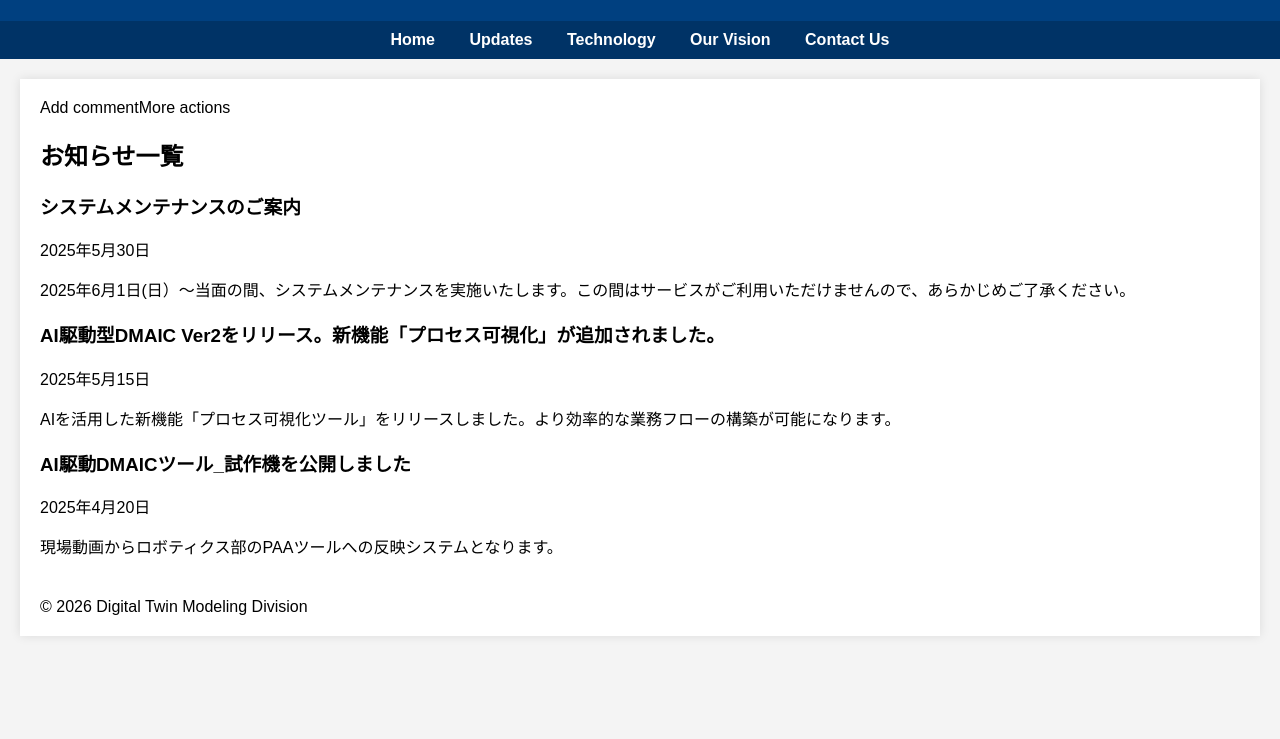
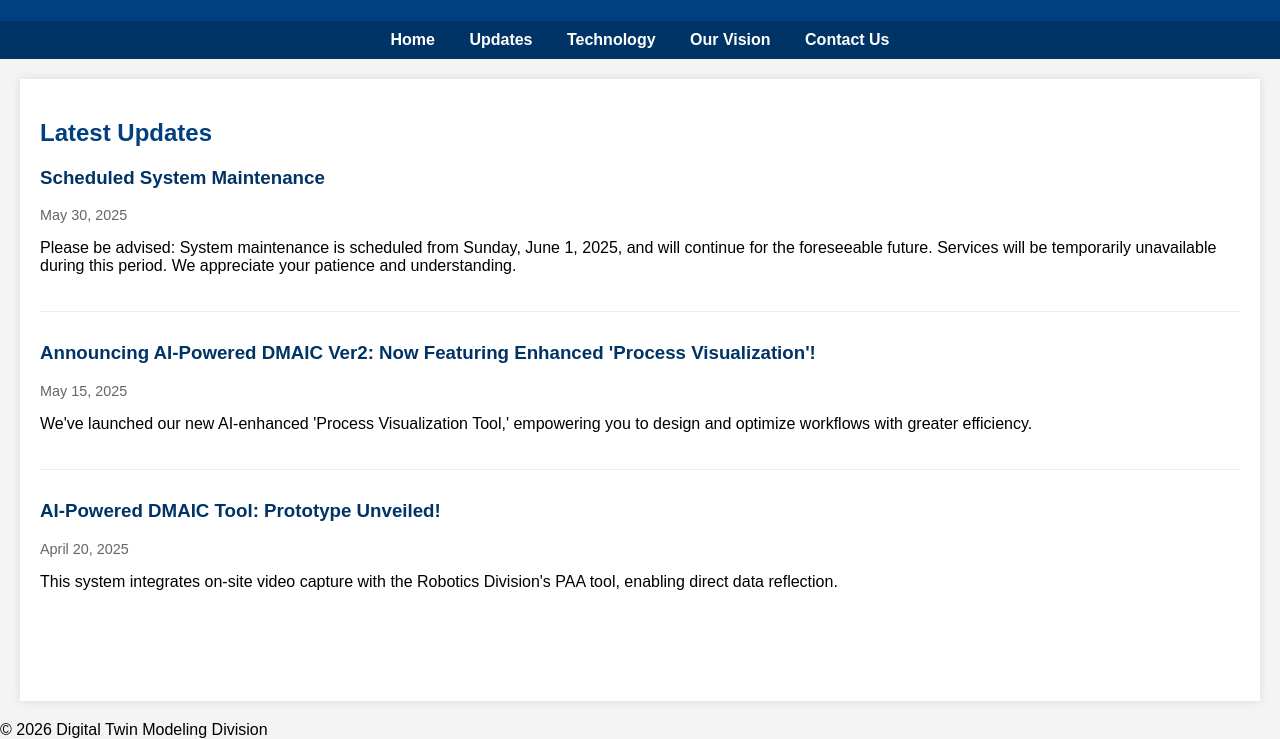
Before and after one commit to PANAKATA/my-website, a plain HTML site: page index.html in a window 1280 px wide. Shown: the part 99-838 px from the top of the page. Before the commit the page ends 800 px from the top, so only its background shows below. Drawn offline with Linux system fonts and the light colour scheme.

Commit message:
Update index.html

```diff
--- a/index.html
+++ b/index.html
@@ -3,7 +3,7 @@
 <head>
     <meta charset="UTF-8">
     <meta name="viewport" content="width=device-width, initial-scale=1.0">
-    <title>AI駆動DMAICシステム - お知らせ</title>
+    <title>AI-Powered DMAIC System - Updates</title>
     <style>
        body { font-family: Arial, sans-serif; margin: 0; padding: 0; background-color: #f4f4f4; }
        header { background-color: #004080; color: white; padding: 20px 0; text-align: center; }
@@ -11,6 +11,11 @@
        nav a { color: white; margin: 0 15px; text-decoration: none; font-weight: bold; }
        nav a:hover { text-decoration: underline; }
        main { padding: 20px; background-color: white; max-width: 1200px; margin: 20px auto; box-shadow: 0 0 10px rgba(0,0,0,0.1); }
+       .news-item { margin-bottom: 30px; padding-bottom: 20px; border-bottom: 1px solid #eee; }
+       .news-item:last-child { border-bottom: none; }
+       .news-date { font-size: 0.9em; color: #666; margin-bottom: 5px; }
+       h2 { color: #004080; }
+       h3 { color: #003366; margin-top: 0; }
      </style>
 </head>
 <body>
@@ -24,27 +29,28 @@
         <a href="/folder/Summary.html">Our Vision</a>
         <a href="/folder/Question.html">Contact Us</a>
     </nav>
-     <main class="content">Add commentMore actions
-        <h2>お知らせ一覧</h2>
+     <main class="content">
+        <h2>Latest Updates</h2>
 
         <div class="news-item">
-            <h3>システムメンテナンスのご案内</h3>
-            <p class="news-date">2025年5月30日</p>
-            <p>2025年6月1日(日）～当面の間、システムメンテナンスを実施いたします。この間はサービスがご利用いただけませんので、あらかじめご了承ください。</p>
+            <h3>Scheduled System Maintenance</h3>
+            <p class="news-date">May 30, 2025</p>
+            <p>Please be advised: System maintenance is scheduled from Sunday, June 1, 2025, and will continue for the foreseeable future. Services will be temporarily unavailable during this period. We appreciate your patience and understanding.</p>
         </div>
 
         <div class="news-item">
-            <h3>AI駆動型DMAIC Ver2をリリース。新機能「プロセス可視化」が追加されました。</h3>
-            <p class="news-date">2025年5月15日</p>
-            <p>AIを活用した新機能「プロセス可視化ツール」をリリースしました。より効率的な業務フローの構築が可能になります。</p>
+            <h3>Announcing AI-Powered DMAIC Ver2: Now Featuring Enhanced 'Process Visualization'!</h3>
+            <p class="news-date">May 15, 2025</p>
+            <p>We've launched our new AI-enhanced 'Process Visualization Tool,' empowering you to design and optimize workflows with greater efficiency.</p>
         </div>
 
         <div class="news-item">
-            <h3>AI駆動DMAICツール_試作機を公開しました</h3>
-            <p class="news-date">2025年4月20日</p>
-            <p>現場動画からロボティクス部のPAAツールへの反映システムとなります。</p>
+            <h3>AI-Powered DMAIC Tool: Prototype Unveiled!</h3>
+            <p class="news-date">April 20, 2025</p>
+            <p>This system integrates on-site video capture with the Robotics Division's PAA tool, enabling direct data reflection.</p>
         </div>
 
+    </main>
     <footer>
         &copy; 2026 Digital Twin Modeling Division
     </footer>
```
Lines whose indentation alone changed are shown as unchanged.
